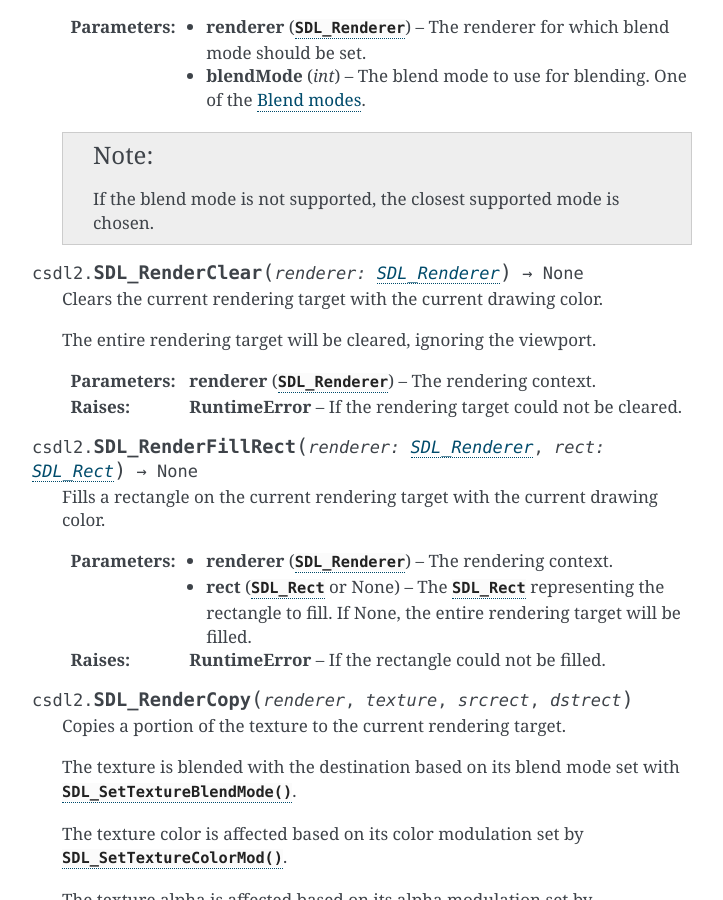
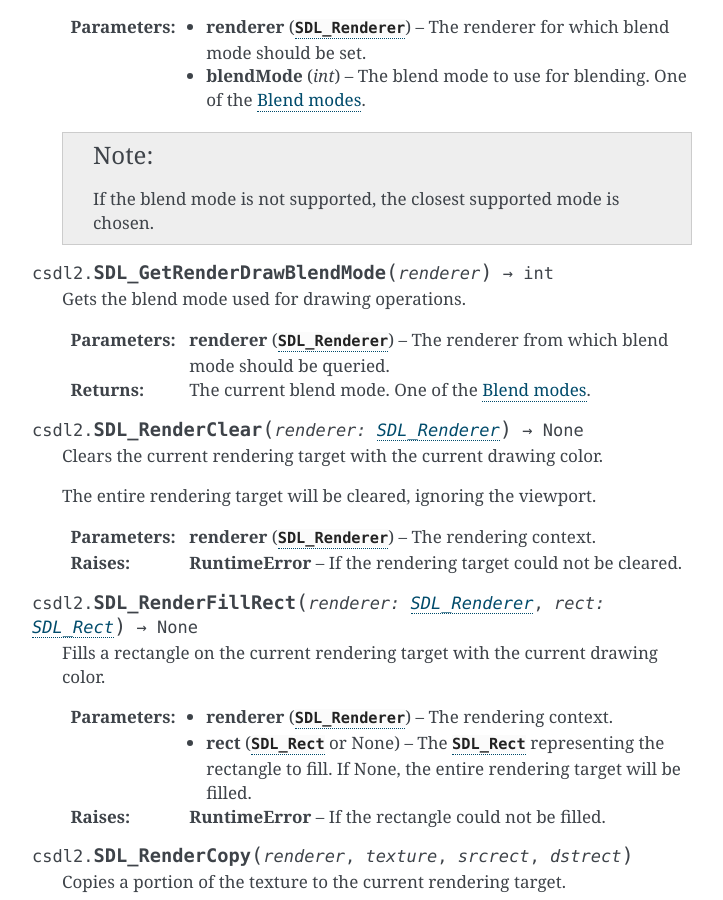
Before and after one commit to pyokagan/pycsdl2, a Sphinx documentation site: the page built from docs/api/render.rst, in a window 1280 px wide and 900 px high, scrolled down 10321 px. Shown: the whole window, without its empty margins (388-1111 px from the left). Built offline with Sphinx 7.4.7, drawn with Linux system fonts in a browser that asks for light colours; some of the changed text lies outside the part shown.

Commit message:
render: implement SDL_GetRenderDrawBlendMode()

```diff
--- a/docs/api/render.rst
+++ b/docs/api/render.rst
@@ -520,6 +520,14 @@ Drawing
 
       If the blend mode is not supported, the closest supported mode is chosen.
 
+.. function:: SDL_GetRenderDrawBlendMode(renderer) -> int
+
+   Gets the blend mode used for drawing operations.
+
+   :param renderer: The renderer from which blend mode should be queried.
+   :type renderer: :class:`SDL_Renderer`
+   :returns: The current blend mode. One of the :ref:`blend-modes`.
+
 .. function:: SDL_RenderClear(renderer: SDL_Renderer) -> None
 
    Clears the current rendering target with the current drawing color.
```
Also changed, not shown: 3 other files.
